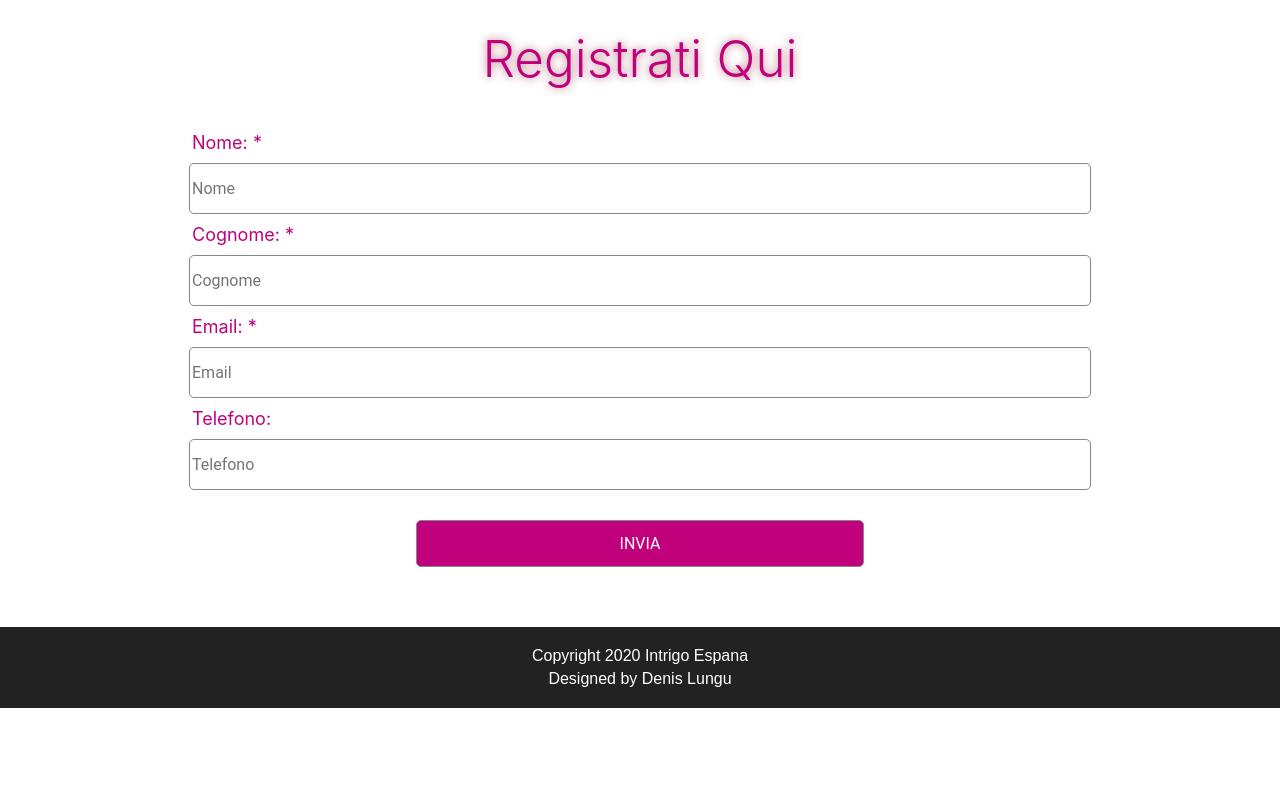
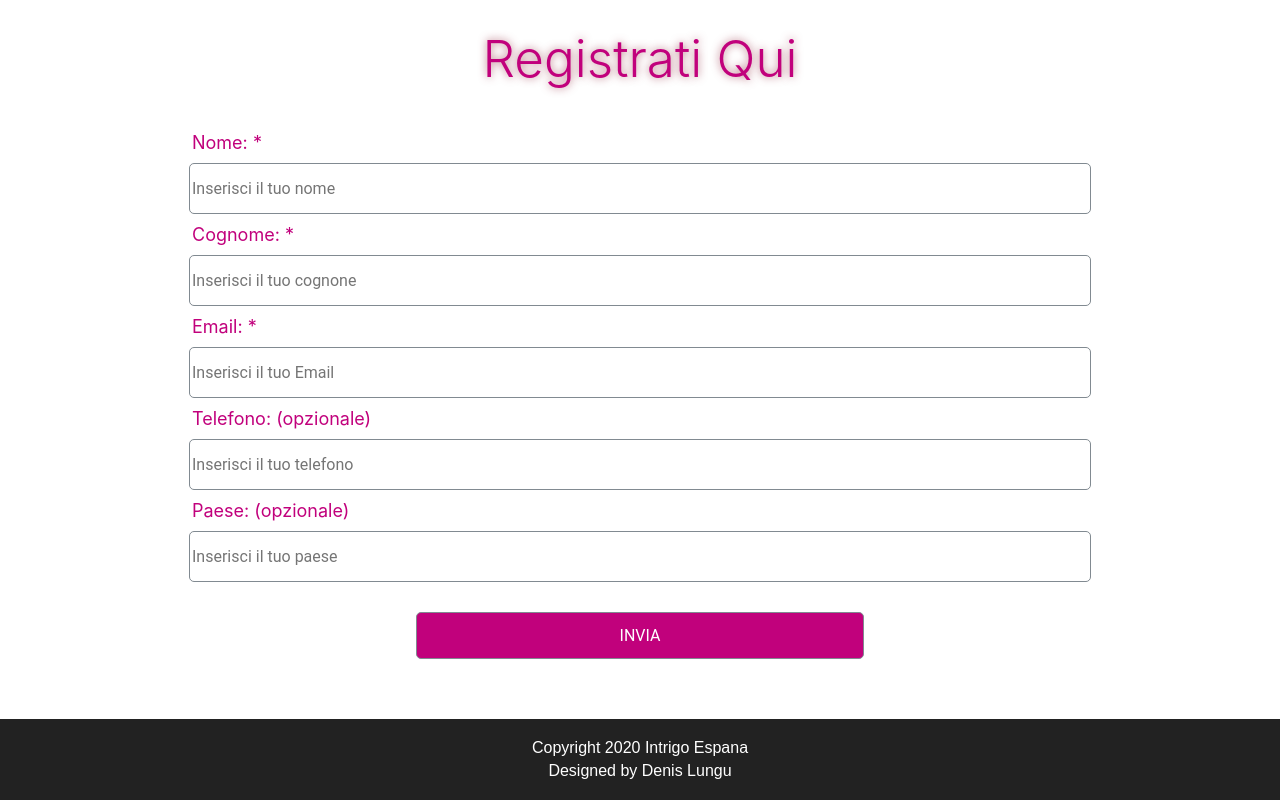
Before and after one commit to Neorimne/PmuCompetition, a React (Create React App) app: page / in a window 1280 px wide. Shown: the part 4033-4833 px from the top of the page. Before the commit the page ends 4741 px from the top, so only its background shows below. Built offline with nearby package versions, Linux system fonts and the light colour scheme.

Commit message:
form fix

```diff
--- a/public/index.html
+++ b/public/index.html
@@ -24,7 +24,7 @@
       work correctly both with client-side routing and a non-root public URL.
       Learn how to configure a non-root public URL by running `npm run build`.
     -->
-    <title>Pmu and Lashes Online Competition</title>
+    <title>Pmu Online Competition</title>
   </head>
   <body>
     <div id="root"></div>
--- a/src/components/Main/Form/Form.js
+++ b/src/components/Main/Form/Form.js
@@ -2,11 +2,12 @@ import React from "react";
 import style from "./form.module.scss";
 
 const Form = () => {
-
-
-    const submitHandler = (e) => {
-        e.preventDefault();
-        alert("its working")
+    const phonePattern = "\+(9[976]\d|8[987530]\d|6[987]\d|5[90]\d|42\d|3[875]\d|2[98654321]\d|9[8543210]|8[6421]|6[6543210]|5[87654321]|4[987654310]|3[9643210]|2[70]|7|1)\d{1,14}$";
+    const submitHandler = (event) => {
+        event.preventDefault();
+        const data = new FormData(event.target);
+        event.target.reset();
+        console.log(data.getAll("country"))
     };
 
     return (
@@ -17,13 +18,29 @@ const Form = () => {
             <div className={style.formWrapper}>
                 <form onSubmit={submitHandler}>
                     <label htmlFor="firstname">Nome: <span>*</span> </label>
-                        <input type="text" id="firstname" placeholder="Nome" required pattern={"[a-zA-Z]+"}></input>
+                        <input type="text" id="firstname" name="name"
+
+                        placeholder="Inserisci il tuo nome"
+                        required pattern={"[a-zA-Z]+"} ></input>
                     <label htmlFor="lastname">Cognome: <span>*</span> </label>
-                        <input type="text" id="lastname" placeholder="Cognome" required pattern={"[a-zA-Z]+"}></input>
+                        <input type="text" id="lastname" name="surname"
+                        placeholder="Inserisci il tuo cognone"
+
+                        required pattern={"[a-zA-Z]+"}></input>
                     <label htmlFor="email">Email: <span>*</span> </label>
-                        <input type="email" id="email" placeholder="Email" required></input>
-                    <label htmlFor="tel">Telefono: </label>
-                        <input type="tel" id="tel" placeholder="Telefono"></input>
+                        <input type="email" id="email" name="email"
+
+                        placeholder="Inserisci il tuo Email" required></input>
+                    <label htmlFor="tel">Telefono: (opzionale) </label>
+                        <input type="tel" id="tel" placeholder="Inserisci il tuo telefono"
+                        name="phone"
+
+                        pattern={phonePattern}></input>
+                    <label htmlFor="country">Paese: (opzionale)</label>
+                        <input type="text" id="country" placeholder="Inserisci il tuo paese"
+                        name="country"
+
+                        pattern={"[a-zA-Z]+"}></input>
                     <input type="submit" value="INVIA"></input>
                 </form>
             </div>
--- a/src/components/Main/RulesPage/Rules.js
+++ b/src/components/Main/RulesPage/Rules.js
@@ -38,8 +38,10 @@ const Rules = () => {
                     esteticamente gradevoli, da devolvere tutti i vantaggi della modella.</li>
                     <li><Emoji label="Red triangle" symbol="🔺"/>I Partecipanti arrivati sul podio</li>
                     <li><Emoji label="Trophy" symbol="🏆"/>1,2,3 saranno premiati con premi dallo sponsor ufficiale "INTRIGO"</li>
-                    <li><Emoji label="Party Popper" symbol="🎉"/>  E inoltre un giudice internazionale potrebbe scegliere e assegnare un premio speciale all’lavoro che gli è gradito di più
-                    ‼️CHE FOTO INVIARE‼️</li>
+                    <li><Emoji label="Party Popper" symbol="🎉"/>  E inoltre un giudice internazionale potrebbe scegliere e assegnare un premio speciale all’lavoro che gli è gradito di più</li>
+                </ul>
+                <b>CHE FOTO INVIARE</b>
+                <ul>
                     <li><Emoji label="Red triangle" symbol="🔺"/>
                     LA MODELLA IN UNA POSIZIONE VERTICALE, DA SEDUTA O IN PIEDI (NON Sdraiata!)</li>
                     <li><Emoji label="Red triangle" symbol="🔺"/>UN COLLAGE DI FOTO
@@ -63,7 +65,7 @@ const Rules = () => {
                         </ol>
                     </li>
                 </ul>
-                <b>E QUINDI:</b>
+            <b>E QUINDI</b>
                 <ul>
                     <li><Emoji label="Heavy Exclamation Mark Symbol" symbol="❗️"/>Il partecipante deve inviare 3 collage<Emoji label="Heavy Exclamation Mark Symbol" symbol="❗️"/></li>
                     <li>prima e immediatamente dopo il procedimento (viso intero)</li>
```
